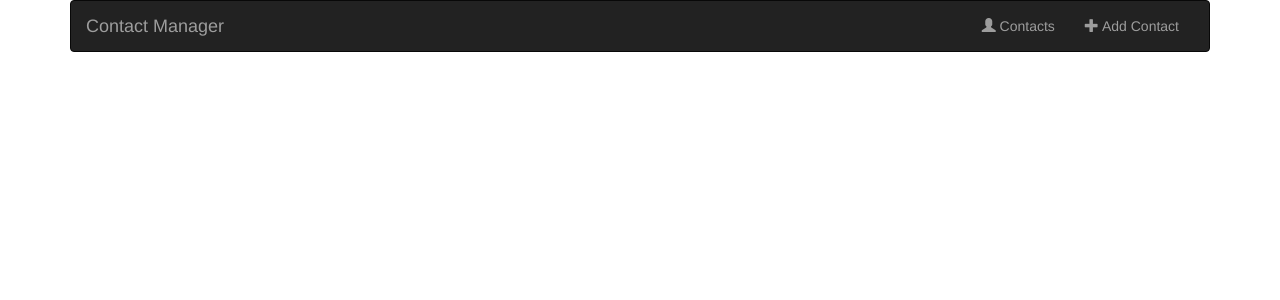
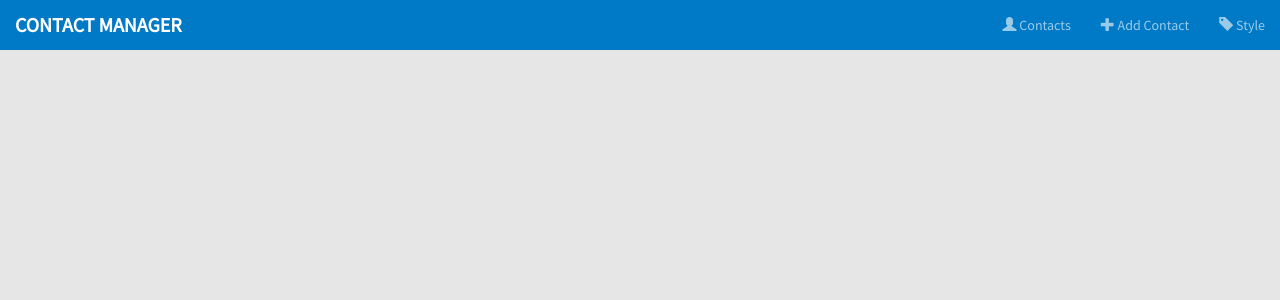
Before and after one commit to akoruth95/conatact_manager, a PHP site: page /index.php in a window 1280 px wide. Shown: the top 300 px of the page. Run offline with PHP 8.4, Linux system fonts and the light colour scheme; data that the repository does not hold is empty; some libraries are stand-ins or nearby versions.

Commit message:
Added style. Initialize style guide page.

```diff
--- a/css/style.css
+++ b/css/style.css
@@ -1,4 +1,59 @@
+body {
+  background-color: #e6e6e6;
+  font-family: 'Source Sans Pro', sans-serif;
+}
+
+.navbar {
+  background-color: #007AC6;
+  border: none;
+}
+
+.navbar .navbar-brand {
+    color:  #FFFFFF;
+    font-size: 20px;
+    font-weight: 700;
+    text-transform: uppercase;
+}
+
+.container {
+  margin-top: 80px;
+}
+
+.label-info {
+  background-color: #007AC6;
+}
+
+.panel {
+  margin-bottom: 0;
+}
+
+.panel:hover {
+  border-color: rgba(82, 168, 236, 0.8);
+  box-shadow: 0px 0px 8px rgba(82, 168, 236, 0.6);
+}
+
+.panel .panel-heading {
+  background-color: #FFFFFF;
+  border: none;
+}
+
+.panel-title {
+  color:  #000000;
+  font-family: 'Source Sans Pro', sans-serif;
+  font-weight: 700;
+
+}
+
+#contactsNav {
+    color:  #99CAE8;
+}
+
+#addNav {
+  color: #99CAE8;
+}
+
 a, a:visited, a:hover, a:active, a:focus {
   color:inherit;
+  background-color: inherit;
   text-decoration: none;
 }
--- a/header.php
+++ b/header.php
@@ -9,28 +9,39 @@
   <head>
     <title>Contact Manager</title>
     <meta charset="utf-8">
-    <meta name="viewport" content="width=device-width, initial-scale=1, shrink-to-fit=no">
+    <meta name="viewport" content="width=device-width, initial-scale=1, shrink-to-fit=yes">
 
     <!-- bootstrap -->
+    <link href="https://fonts.googleapis.com/css?family=Source+Sans+Pro" rel="stylesheet">
     <link rel="stylesheet" href="https://maxcdn.bootstrapcdn.com/bootstrap/3.3.7/css/bootstrap.min.css">
     <link rel="stylesheet" href="/css/style.css">
+    <link rel="stylesheet" href="/GridLoadingEffects/css/component.css">
+    <link rel="stylesheet" href="/GridLoadingEffects/css/default.css">
   </head>
   <body>
-    <div class="container">
-
-      <nav class="navbar navbar-inverse">
+    <nav class="navbar navbar-inverse navbar-fixed-top">
       <div class="container-fluid">
         <div class="navbar-header">
+          <button type="button" class="navbar-toggle" data-toggle="collapse" data-target="#myNavbar">
+            <span class="sr-only">Toggle navigation</span>
+              <span class="icon-bar"></span>
+              <span class="icon-bar"></span>
+              <span class="icon-bar"></span>
+          </button>
           <a class="navbar-brand" href="#">Contact Manager</a>
         </div>
         <div class="collapse navbar-collapse" id="myNavbar">
         <ul class="nav navbar-nav navbar-right">
-            <li><a href="/index.php"><span class="glyphicon glyphicon-user"></span> Contacts</a></li>
-            <li><a href="/new.php"><span class="glyphicon glyphicon-plus"></span> Add Contact</a></li>
+          <li><a href="/index.php" id="contactsNav"><span class="glyphicon glyphicon-user"></span> Contacts</a></li>
+          <li><a href="/new.php" id="addNav"><span class="glyphicon glyphicon-plus"></span> Add Contact</a></li>
+          <li><a href="/style.php" id="addNav"><span class="glyphicon glyphicon-tag"></span> Style</a></li>
         </ul>
       </div>
      </div>
     </nav>
+    <div class="container">
+
+
 
       <div class="row">
         <div class="col-md-8 col-md-offset-2">
--- a/index.php
+++ b/index.php
@@ -15,10 +15,18 @@
   <a href="/edit.php?id=<?= $contact['id']; ?>">
   <div class="panel panel-default">
       <div class="panel-heading">
-        <h3 class="panel-title"><span class="badge"><?= $contact['id']; ?></span><?= $contact['fname'] . ' ' . $contact['lname']; ?></h3>
+        <h4 class="panel-title"><span class="label label-info"><?= $contact['id']; ?></span><?= $contact['fname'] . ' ' . $contact['lname']; ?></h4>
       </div>
     <div class="panel-body">
-      <?= $contact['city'] . ', ' . $contact['state']; ?>
+      <div class="col-md-4">
+        <?= $contact['address']; ?>
+      </div>
+      <div class="col-md-4">
+        <?= $contact['city'] . ', ' . $contact['state']; ?>
+      </div>
+      <div class="col-md-4">
+        <?= $contact['phone']; ?>
+      </div>
     </div>
   </div>
   </a>
```
Also changed, not shown: style.php (added, +7 -0 lines). Lines whose indentation alone changed are shown as unchanged.
